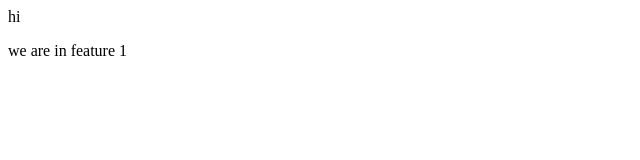
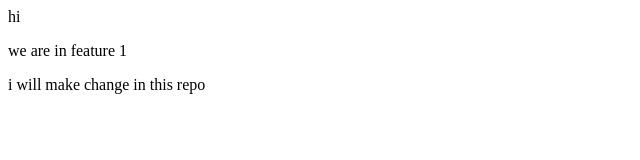
Before and after one commit to Vinayk-27/BlinkitClone, a plain HTML site: page index.html in a window 1280 px wide. Shown: the whole page, without its empty margins (0-640 px from the left). Drawn offline with Linux system fonts and the light colour scheme.

Commit message:
check for update

```diff
--- a/index.html
+++ b/index.html
@@ -10,6 +10,7 @@
 <body>
     <h>hi</h>
     <p>we are in feature 1</p>
+    <p>i will make change in this repo</p>
 </body>
 
 </html>
```
